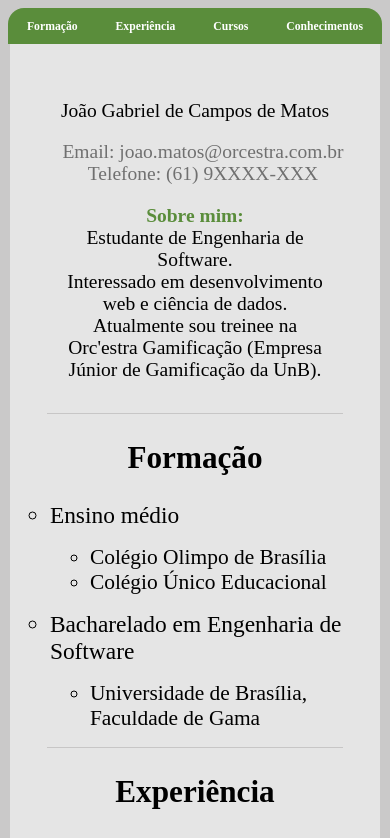
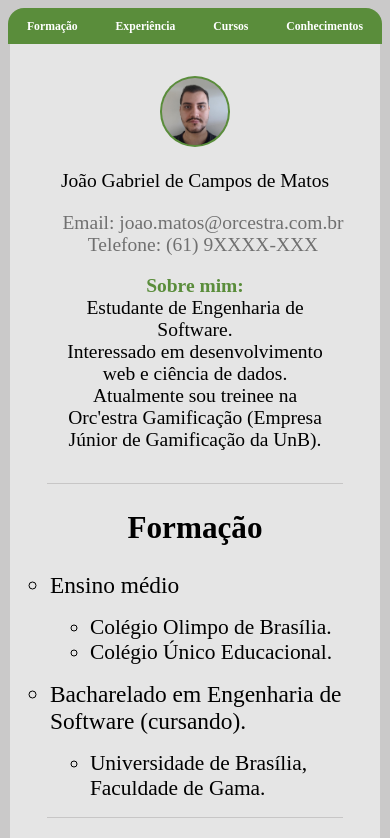
Before and after one commit to JongaMatos/web-curriculo, a React (Create React App) app: page /Curriculo in a window 390 px wide. Shown: the top 838 px of the page. Built offline with nearby package versions, Linux system fonts and the light colour scheme.

Commit message:
Changing profile pic

```diff
--- a/src/Data/EscolaridadeData.js
+++ b/src/Data/EscolaridadeData.js
@@ -3,11 +3,11 @@ let EscolaridadeData = {
     sub: [
         {
             subtitulo: "Ensino médio",
-            item: ['Colégio Olimpo de Brasília', "Colégio Único Educacional"]
+            item: ['Colégio Olimpo de Brasília.', "Colégio Único Educacional."]
         },
         {
-            subtitulo: "Bacharelado em Engenharia de Software",
-            item: ["Universidade de Brasília, Faculdade de Gama"]
+            subtitulo: "Bacharelado em Engenharia de Software (cursando).",
+            item: ["Universidade de Brasília, Faculdade de Gama."]
         }
     ]
 
--- a/src/components/CSS/Profile.css
+++ b/src/components/CSS/Profile.css
@@ -65,10 +65,7 @@
 }
 
 @media only screen and (max-width: 600px) {
-    .ProfilePic {
-        max-height: 0px;
-        padding: 0px;
-    }
+
     .ProfileNome {
         font-size: 5vw;
     }
```
Also changed, not shown: src/Assets/ProfilePic.jpeg.
